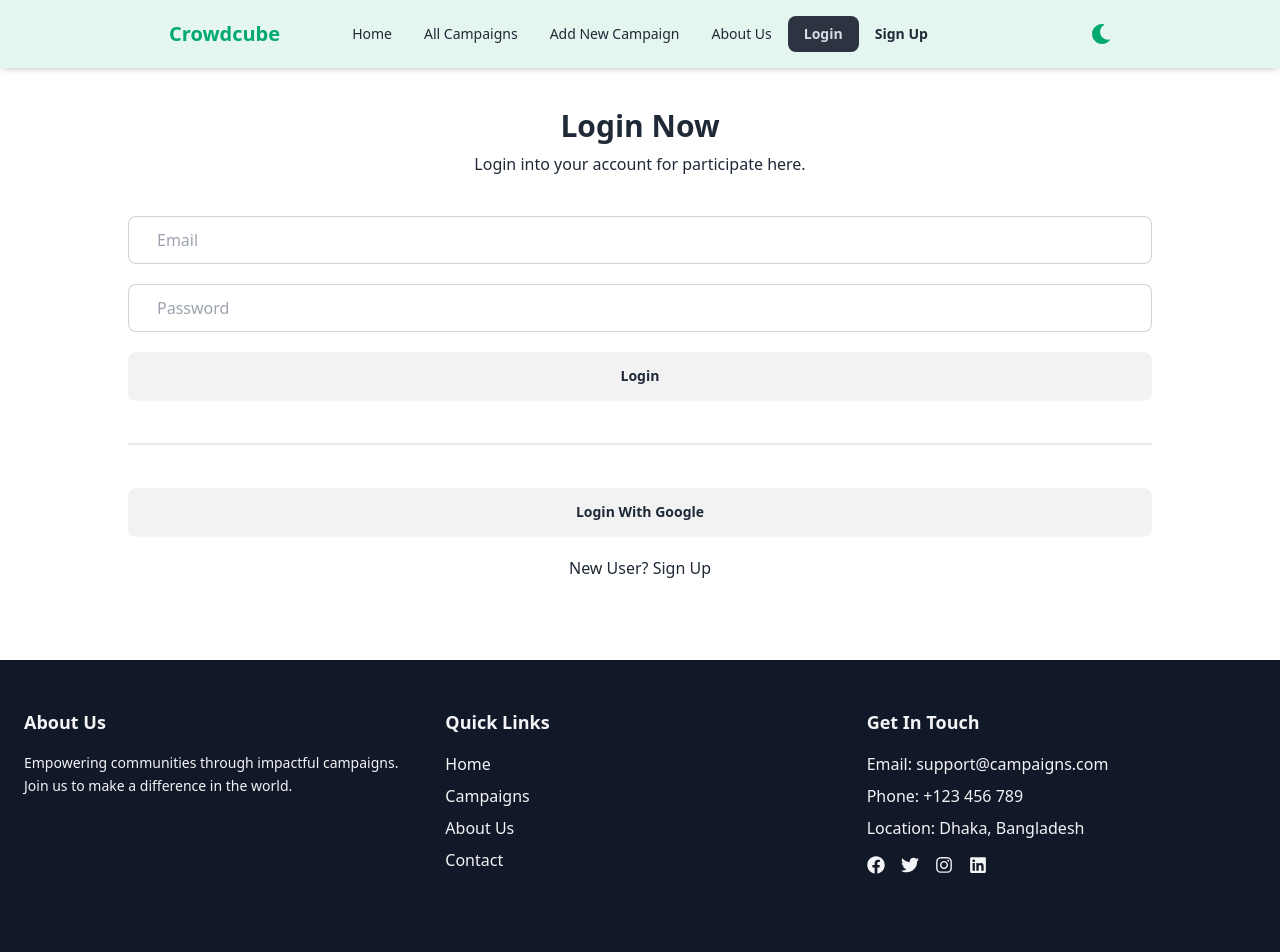
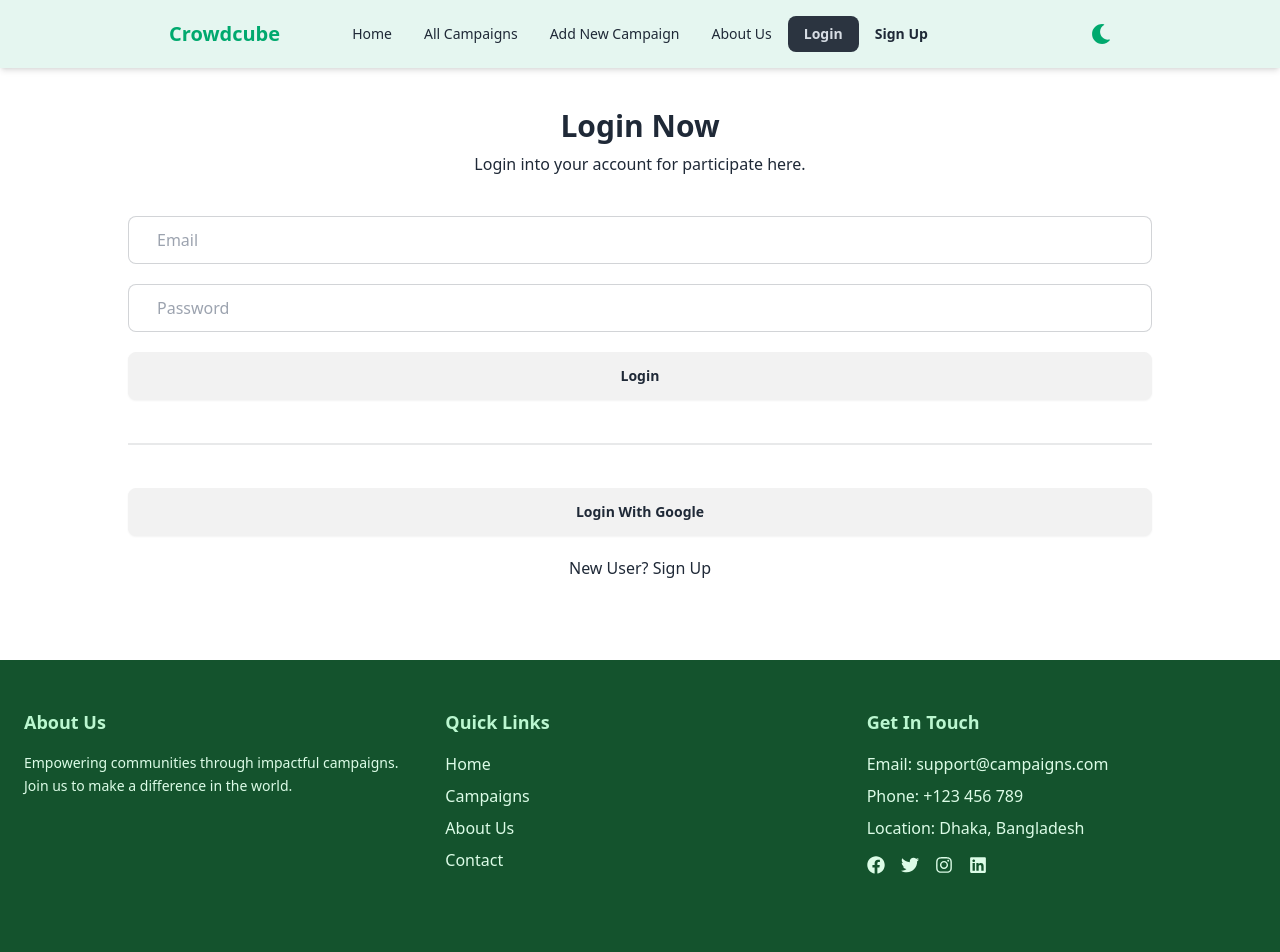
Before and after one commit to Sushanta65/Crowdcube-campaigns, a React (Vite) app: page /login in a window 1280 px wide. Shown: the top 952 px of the page. Built offline with nearby package versions, Linux system fonts and the light colour scheme; no server answers.

Commit message:
Running Campaigns Styles Edited

```diff
--- a/src/components/ActiveCampaigns.jsx
+++ b/src/components/ActiveCampaigns.jsx
@@ -13,7 +13,6 @@ const ActiveCampaigns = () => {
       });
   }, []);
 
-
   const activeCampaigns = campaigns.filter(
     (campaign) => new Date() < new Date(campaign.date)
   );
@@ -22,21 +21,25 @@ const ActiveCampaigns = () => {
 
   return (
     <div className="my-20">
+      {/* Header Section */}
       <div className="text-center mb-8 pb-10">
-        <h2 className="font-bold text-3xl pb-2">Running Campaigns</h2>
-        <p className="text-gray-500 dark:text-gray-400">
-          Explore all of the campaigns added by users.
+        <h2 className="font-bold text-4xl text-green-700 dark:text-green-500 pb-2">
+          Running Campaigns
+        </h2>
+        <p className="text-gray-600 dark:text-gray-400 text-lg">
+          Explore all the campaigns currently running and added by users.
         </p>
       </div>
 
+      {/* Campaign Grid or Loading Indicator */}
       {campaigns.length ? (
-        <div className="grid grid-cols-3 w-4/5 mx-auto gap-10 my-2">
+        <div className="grid grid-cols-1 sm:grid-cols-2 md:grid-cols-4 w-4/5 mx-auto gap-8 my-4">
           {activeCampaigns.map((campaign) => (
             <Campaign key={campaign._id} campaign={campaign}></Campaign>
           ))}
         </div>
       ) : (
-        <div className=" text-center text-blue-700">
+        <div className="flex justify-center items-center text-green-700 dark:text-green-500">
           <span className="loading loading-dots loading-lg"></span>
         </div>
       )}
--- a/src/components/Campaign.jsx
+++ b/src/components/Campaign.jsx
@@ -1,7 +1,7 @@
 import React from "react";
 import { Link } from "react-router-dom";
 
-const Campaign = ({ campaign, campaigns, setCampaigns }) => {
+const Campaign = ({ campaign }) => {
   const {
     _id,
     thumnailUrl,
@@ -10,42 +10,68 @@ const Campaign = ({ campaign, campaigns, setCampaigns }) => {
     description,
     donationAmount,
     date,
-    email,
-    name,
   } = campaign;
-
 
   const currentDate = new Date();
   const deadlineDate = new Date(date);
-
-
   const isActive = currentDate < deadlineDate;
 
   return (
-    <div className="card w-full bg-base-100 shadow-xl transition-transform transform hover:scale-105">
-      <figure>
+    <div className="card  dark:bg-gray-800 shadow-xl rounded-lg overflow-hidden transition-transform transform hover:scale-105">
+      {/* Thumbnail */}
+      <figure className="h-40">
         <img
-          src={thumnailUrl}
+          src={thumnailUrl || "https://via.placeholder.com/400x200"}
           alt={campaignTitle}
-          className="w-full h-48 object-cover rounded-t-xl"
+          className="w-full h-full object-cover"
         />
       </figure>
-      <div className="card-body p-6 flex flex-col gap-4">
-        <h2 className="card-title text-2xl font-semibold">{campaignTitle}</h2>
-        <p className="text-gray-600">{description}</p>
-        <div className="flex justify-between items-center">
-          <div className="badge badge-info">{campaignType}</div>
-          <div className="font-semibold">Min Donation: BDT {donationAmount}</div>
+
+      {/* Card Content */}
+      <div className="card-body p-4">
+        {/* Campaign Title */}
+        <h2 className="text-lg font-bold">
+          {campaignTitle}
+        </h2>
+
+        {/* Description */}
+        <p className="text-sm  mb-3">
+          {description}
+        </p>
+
+        {/* Campaign Info */}
+        <div className="flex justify-between items-center mb-2 text-sm">
+          <span className="text-blue-500 py-1 px-2">{campaignType}</span>
+          <span>
+            Min Donation:{" "}
+            <span className="font-semibold text-green-700 dark:text-green-400">
+              BDT {donationAmount}
+            </span>
+          </span>
         </div>
-        <span>{date}</span>
 
-        <div className="badge badge-secondary mt-4">
-
+        {/* Status & Deadline */}
+        <div className="text-xs  mb-2">
+          Deadline: {deadlineDate.toLocaleDateString()}
+        </div>
+        <div
+          className={`text-xs font-semibold ${
+            isActive
+              ? "text-green-600 dark:text-green-400"
+              : "text-red-600 dark:text-red-400"
+          }`}
+        >
           {isActive ? "Active" : "Inactive"}
         </div>
 
-        <div className="card-actions justify-end mt-4">
-          <Link to={`/campaigns/${_id}`} className="btn btn-primary">See More</Link>
+        {/* Action Button */}
+        <div className="card-actions justify-end mt-3">
+          <Link
+            to={`/campaigns/${_id}`}
+            className="btn btn-sm bg-blue-500 text-white hover:bg-blue-600 dark:bg-blue-600 dark:hover:bg-blue-700 transition"
+          >
+            See More
+          </Link>
         </div>
       </div>
     </div>
--- a/src/components/Footer.jsx
+++ b/src/components/Footer.jsx
@@ -1,69 +1,72 @@
-
 import { FaFacebook, FaTwitter, FaInstagram, FaLinkedin } from "react-icons/fa";
 
 const Footer = () => {
   return (
-    <footer className="bg-gray-900 text-gray-100 dark:bg-gray-800 dark:text-gray-300 mt-20">
+    <footer className="bg-green-900 text-green-100 dark:bg-green-800 dark:text-green-300 mt-20">
       <div className="container mx-auto px-6 py-12 grid grid-cols-1 sm:grid-cols-2 md:grid-cols-3 gap-8">
+        {/* About Us Section */}
         <div>
-          <h2 className="text-lg font-semibold mb-4">About Us</h2>
+          <h2 className="text-lg font-semibold mb-4 text-green-200">About Us</h2>
           <p className="text-sm leading-relaxed">
             Empowering communities through impactful campaigns. Join us to make
             a difference in the world.
           </p>
         </div>
 
+        {/* Quick Links Section */}
         <div>
-          <h2 className="text-lg font-semibold mb-4">Quick Links</h2>
+          <h2 className="text-lg font-semibold mb-4 text-green-200">Quick Links</h2>
           <ul className="space-y-2">
             <li>
-              <a href="/" className="hover:text-blue-400 transition">
+              <a href="/" className="hover:text-green-400 transition">
                 Home
               </a>
             </li>
             <li>
-              <a href="/campaigns" className="hover:text-blue-400 transition">
+              <a href="/campaigns" className="hover:text-green-400 transition">
                 Campaigns
               </a>
             </li>
             <li>
-              <a href="/about" className="hover:text-blue-400 transition">
+              <a href="/about" className="hover:text-green-400 transition">
                 About Us
               </a>
             </li>
             <li>
-              <a href="/contact" className="hover:text-blue-400 transition">
+              <a href="/contact" className="hover:text-green-400 transition">
                 Contact
               </a>
             </li>
           </ul>
         </div>
 
+        {/* Get In Touch Section */}
         <div>
-          <h2 className="text-lg font-semibold mb-4">Get In Touch</h2>
+          <h2 className="text-lg font-semibold mb-4 text-green-200">Get In Touch</h2>
           <ul className="space-y-2">
             <li>Email: support@campaigns.com</li>
             <li>Phone: +123 456 789</li>
             <li>Location: Dhaka, Bangladesh</li>
           </ul>
           <div className="mt-4 flex space-x-4 text-lg">
-            <a href="#" className="hover:text-blue-500 transition">
+            <a href="#" className="hover:text-green-400 transition">
               <FaFacebook />
             </a>
-            <a href="#" className="hover:text-blue-500 transition">
+            <a href="#" className="hover:text-green-400 transition">
               <FaTwitter />
             </a>
-            <a href="#" className="hover:text-pink-500 transition">
+            <a href="#" className="hover:text-green-500 transition">
               <FaInstagram />
             </a>
-            <a href="#" className="hover:text-blue-700 transition">
+            <a href="#" className="hover:text-green-500 transition">
               <FaLinkedin />
             </a>
           </div>
         </div>
       </div>
 
-      <div className="border-t border-gray-700 mt-8 py-4 text-center text-sm">
+      {/* Footer Bottom Section */}
+      <div className="border-t border-green-700 mt-8 py-4 text-center text-sm">
         © {new Date().getFullYear()} Campaigns | All Rights Reserved by Crowdcube Funding.
       </div>
     </footer>
```
